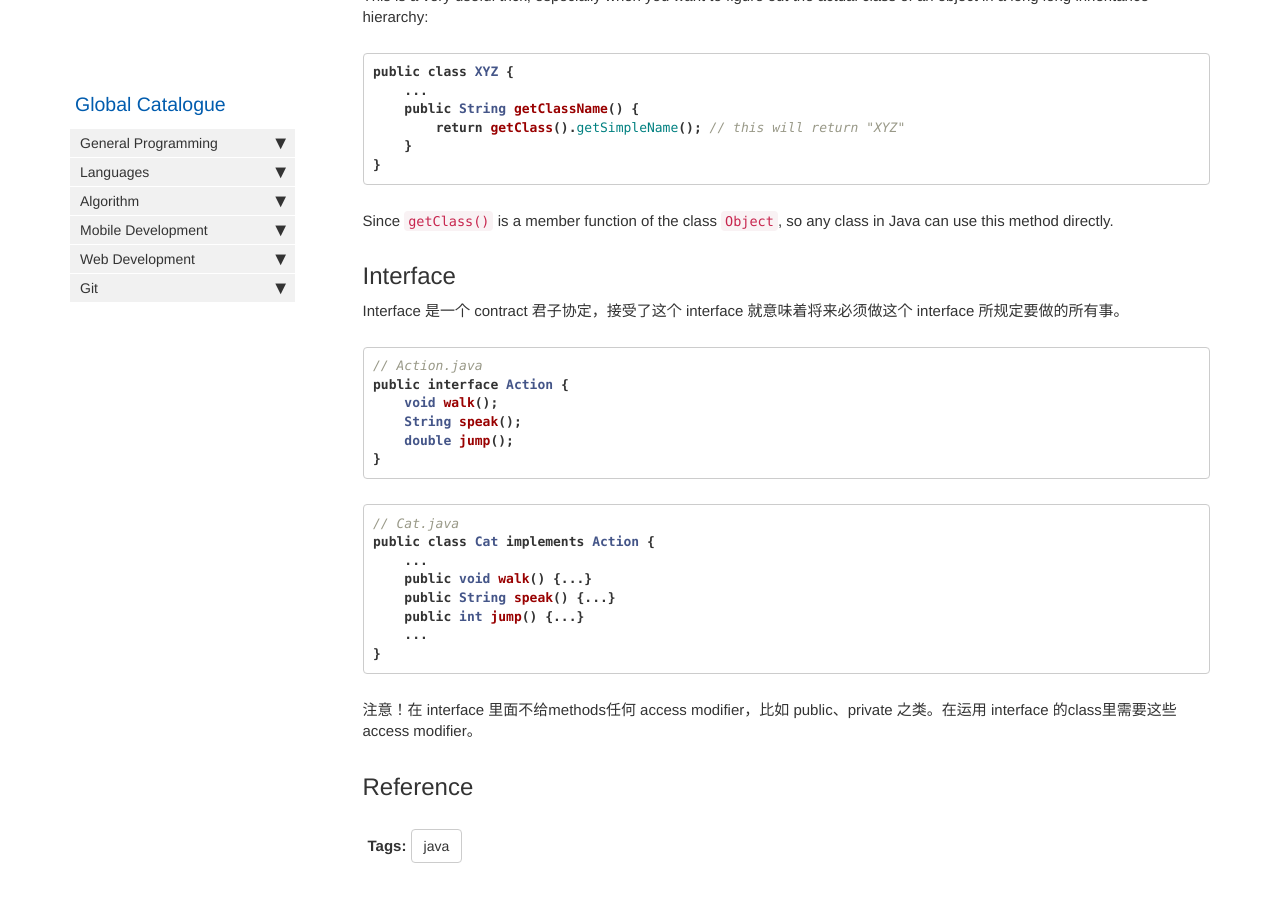
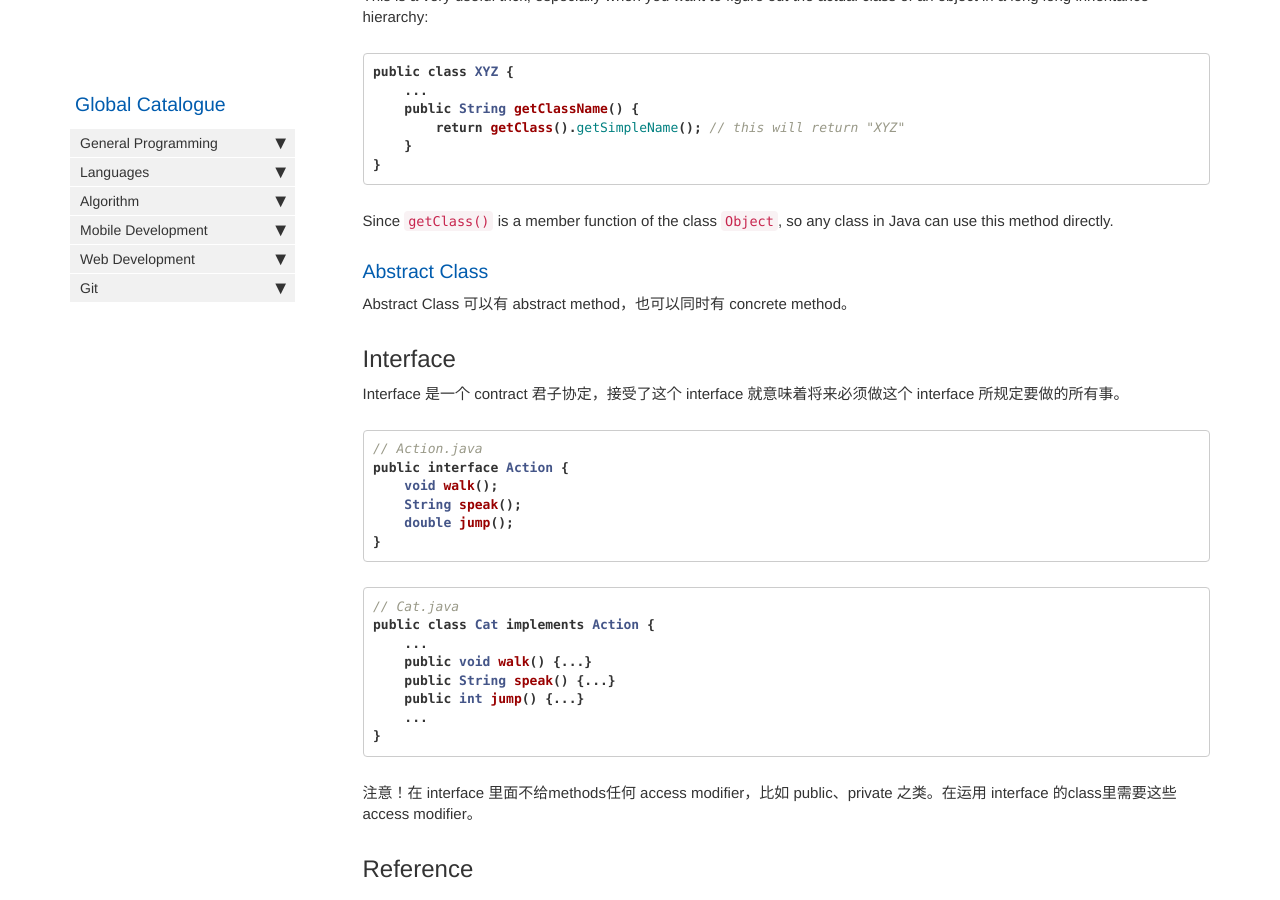
Before and after one commit to HungryOrc/hungryorc.github.io, a Jekyll site: the page built from pages/java/java_class_inheritance_interface.md, in a window 1280 px wide and 900 px high, scrolled down 1349 px. Built offline with Jekyll 4.4.1, drawn with Linux system fonts in a browser that asks for light colours; nearby versions of some CDN libraries; comment, search, counter and statistics services are not loaded.

Commit message:
Update java_class_inheritance_interface.md

````diff
--- a/pages/java/java_class_inheritance_interface.md
+++ b/pages/java/java_class_inheritance_interface.md
@@ -67,6 +67,10 @@ public class XYZ {
 ```
 Since `getClass()` is a member function of the class `Object`, so any class in Java can use this method directly.
 
+### Abstract Class
+Abstract Class 可以有 abstract method，也可以同时有 concrete method。
+
+
 ## Interface
 Interface 是一个 contract 君子协定，接受了这个 interface 就意味着将来必须做这个 interface 所规定要做的所有事。
 ```java
````
